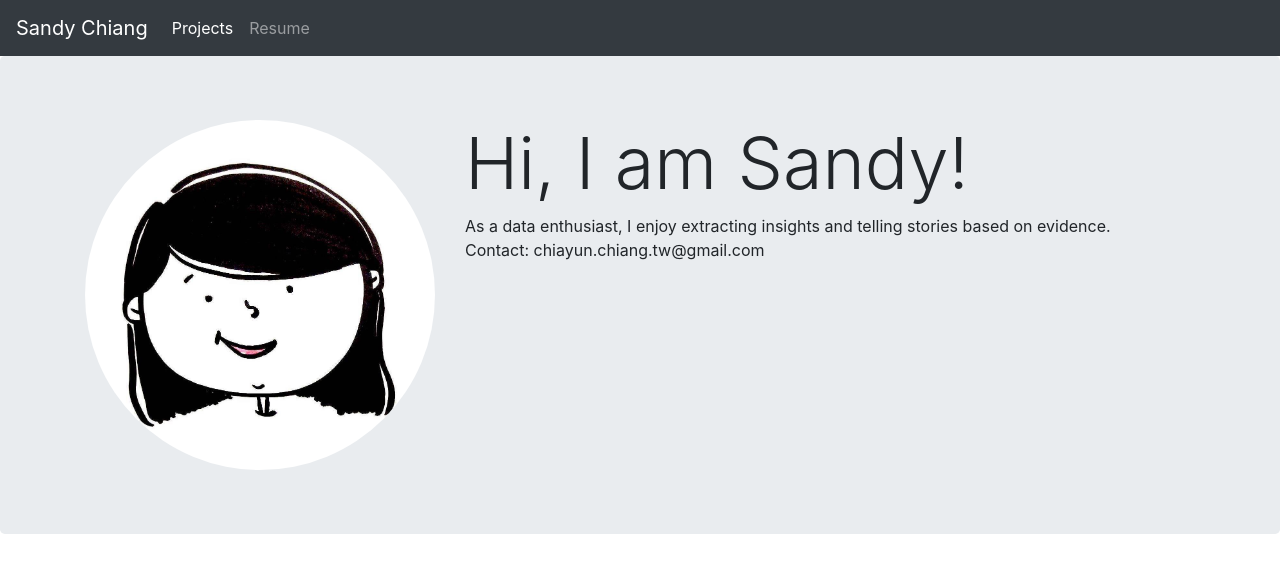
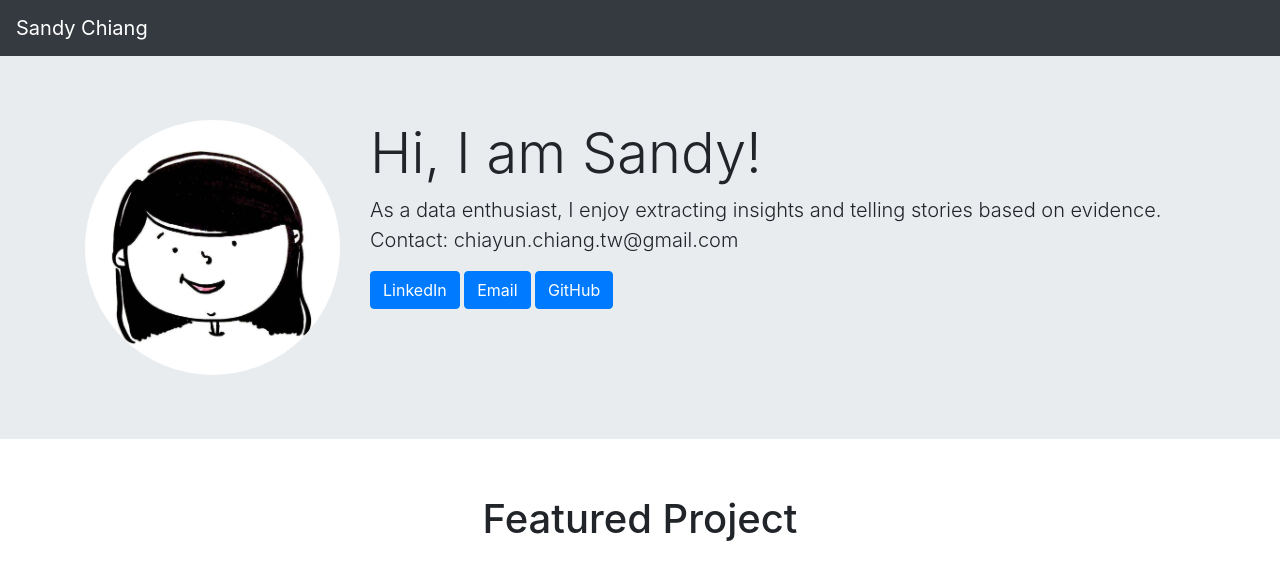
Before and after one commit to chiayunchiang/chiayunchiang.github.io, a plain HTML site: page index.html in a window 1280 px wide. Shown: the top 572 px of the page. Drawn offline with nearby package versions, Linux system fonts and the light colour scheme; grey boxes are pictures that could not be loaded.

Commit message:
change nav bar and header

```diff
--- a/index.html
+++ b/index.html
@@ -9,8 +9,11 @@
 
   <body>
 
+
   	<nav class="navbar navbar-expand-md navbar-dark fixed-top bg-dark">
-      <a class="navbar-brand" href="https://getbootstrap.com/docs/4.0/examples/jumbotron/#">Sandy Chiang</a>
+      <a class="navbar-brand">Sandy Chiang</a>
+
+      <!--
       <button class="navbar-toggler" type="button" data-toggle="collapse" data-target="#navbarsExampleDefault" aria-controls="navbarsExampleDefault" aria-expanded="false" aria-label="Toggle navigation">
         <span class="navbar-toggler-icon"></span>
       </button>
@@ -25,20 +28,26 @@
           </li>
         </ul>
       </div>
+    -->
     </nav>
 
     <main role="main">
 
       <!-- Main jumbotron for a primary marketing message or call to action -->
-      <div class="jumbotron">
+      <div class="jumbotron jumbotron-fluid">
         <div class="container">
           <div class="row">
-            <div class="col-sm-4">
+            <div class="col-sm-3">
               <img src="me.jpg" class="rounded-circle img-fluid" alt="Cinque Terre">
             </div>
-            <div class="col-sm-8">
-              <h1 class="display-3">Hi, I am Sandy!</h1>
-              <p>As a data enthusiast, I enjoy extracting insights and telling stories based on evidence.<br> Contact: chiayun.chiang.tw@gmail.com</p>
+            <div class="col-sm-9">
+              <h1 class="display-4">Hi, I am Sandy!</h1>
+              <p class="lead">As a data enthusiast, I enjoy extracting insights and telling stories based on evidence.<br> Contact: chiayun.chiang.tw@gmail.com</p>
+              <p>
+                <a class="btn btn-primary" href="https://www.linkedin.com/in/chia-yun-chiang/" target="_blank" role="button">LinkedIn</a>
+                <a class="btn btn-primary" href="mailto:chiayun.chiang.tw@gmail.com" target="_blank" role="button">Email</a>
+                <a class="btn btn-primary" href="https://github.com/chiayunchiang" target="_blank" role="button">GitHub</a>
+              </p>
             </div>
           </div>
         </div>
@@ -46,10 +55,10 @@
 
       <div class="container">
         <!-- Example row of columns -->
-          <div class="row" id="projects">
+          <div class="row">
             <div class="col-md-12">
               <br>
-              <h1 class="d-flex justify-content-center">Featured Project</h1>
+              <h1 class="d-flex justify-content-center" id="projects">Featured Project</h1>
               <br>
             </div>
           </div>
```
